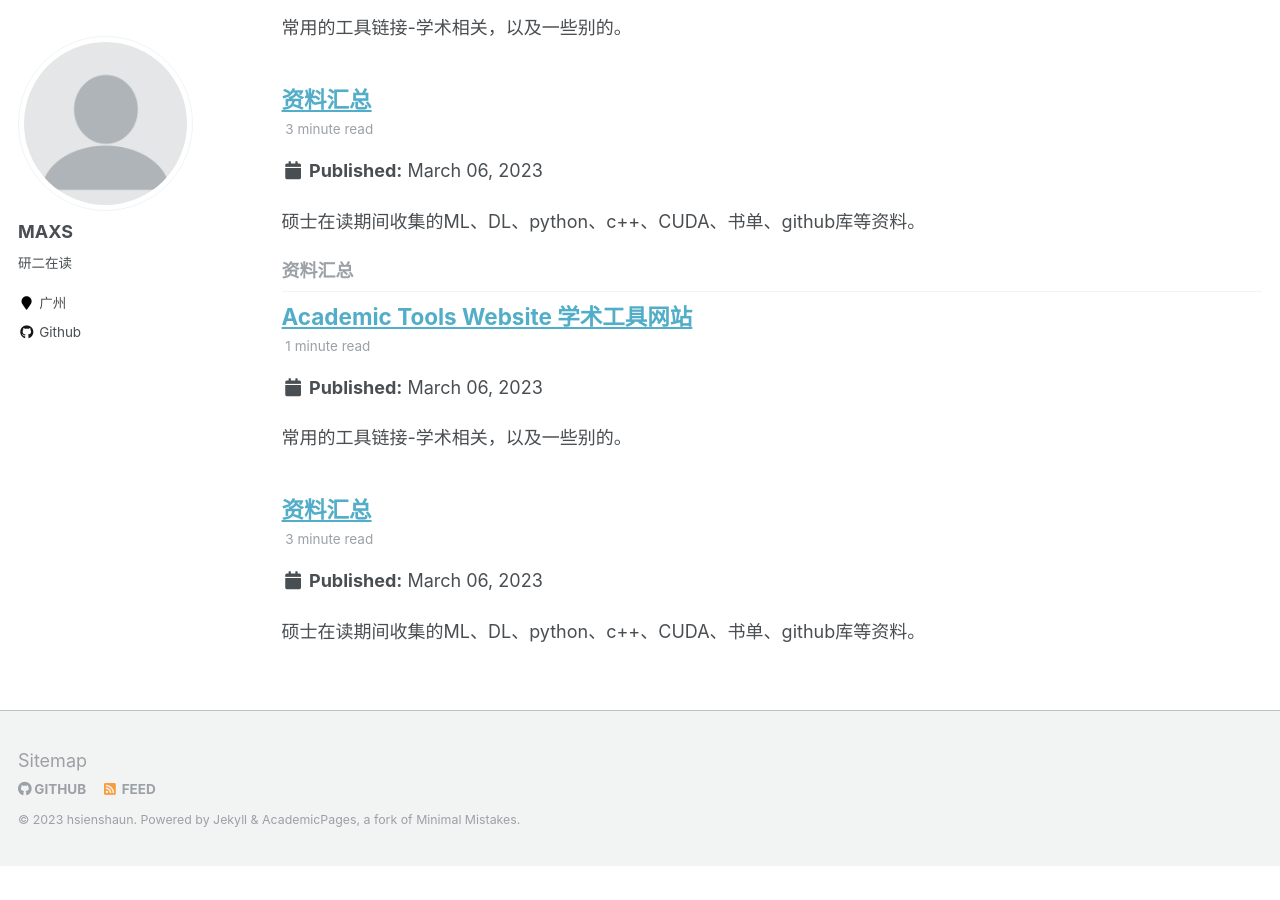
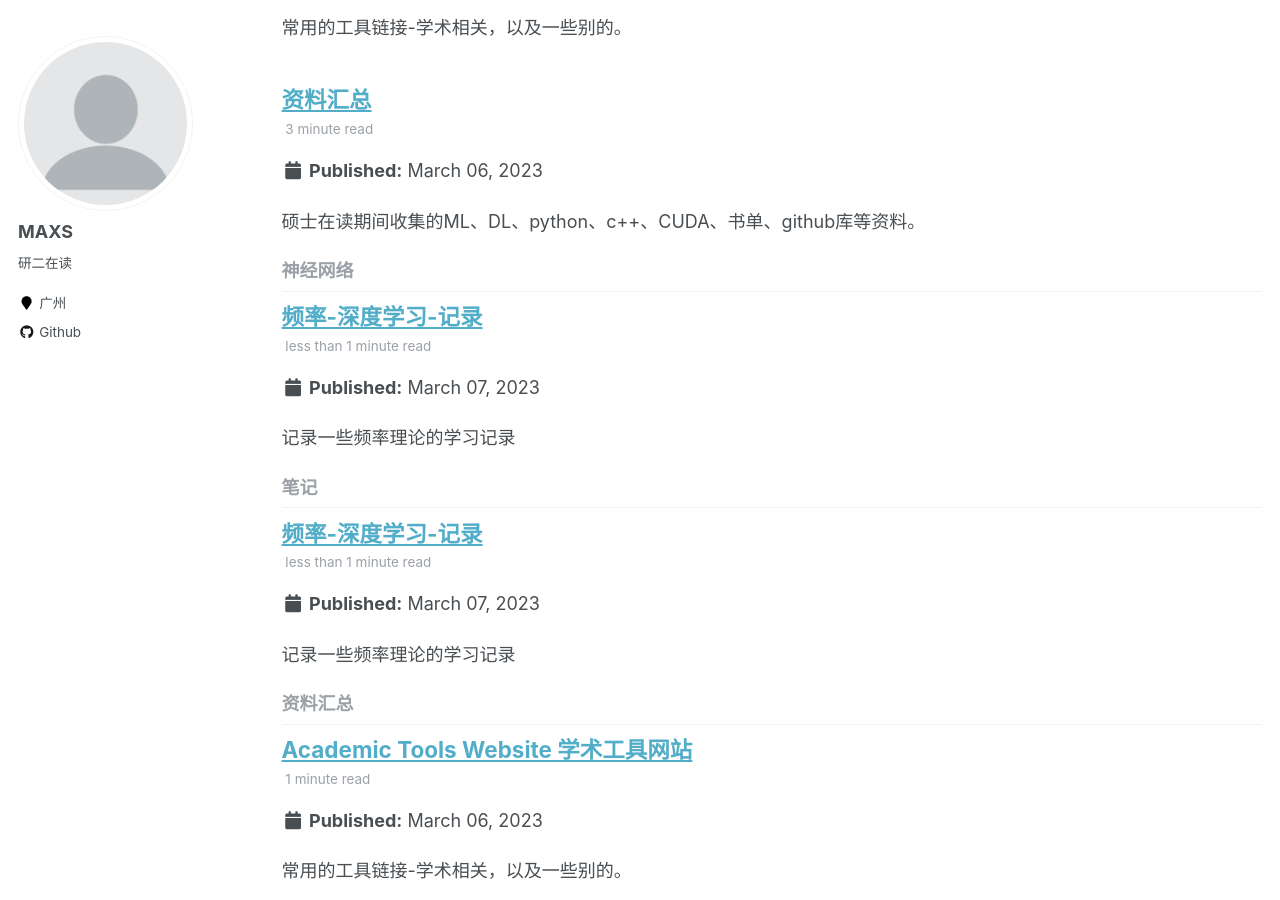
Before and after one commit to hsienshaun/hsienshaun.github.io, a Jekyll site: the page built from _pages/tag-archive.html, in a window 1280 px wide and 900 px high, scrolled down 1404 px. Built offline with Jekyll 4.4.1, drawn with Linux system fonts in a browser that asks for light colours; before the commit the page ends 2270 px from its top, so only the background shows below that.

Commit message:
upload blog4

```diff
--- /dev/null
+++ b/_posts/2023-03-07-blog-post3.md
@@ -0,0 +1,16 @@
+---
+title: '频率-深度学习-记录'
+date: 2023-03-07
+permalink: /posts/2023/03/blog4/
+tags:
+  - 笔记
+  - 神经网络
+
+---
+记录一些频率理论的学习记录
+
+# Links
+ * [频率原则-理解神经网络2-天元西南中心短期课](https://www.bilibili.com/video/BV1RP4y1h7Vs/?share_source=copy_web&vd_source=014fdca22877b4dbbf440598395cdd6a)
+ * [数学学院本科课程：统计计算与机器学习2： 傅里叶分析、深度学习简史和泛化的初步介绍](https://www.bilibili.com/video/BV167411N7fE/?share_source=copy_web&vd_source=014fdca22877b4dbbf440598395cdd6a )
+ * [机器学习15：Linear F-Principle Model](https://www.bilibili.com/video/BV1Dg4y1i7F6/?share_source=copy_web&vd_source=014fdca22877b4dbbf440598395cdd6a)
+ *
```
Also changed, not shown: _publications/2022-10-15-paper-1.md (+2 -2 lines).
